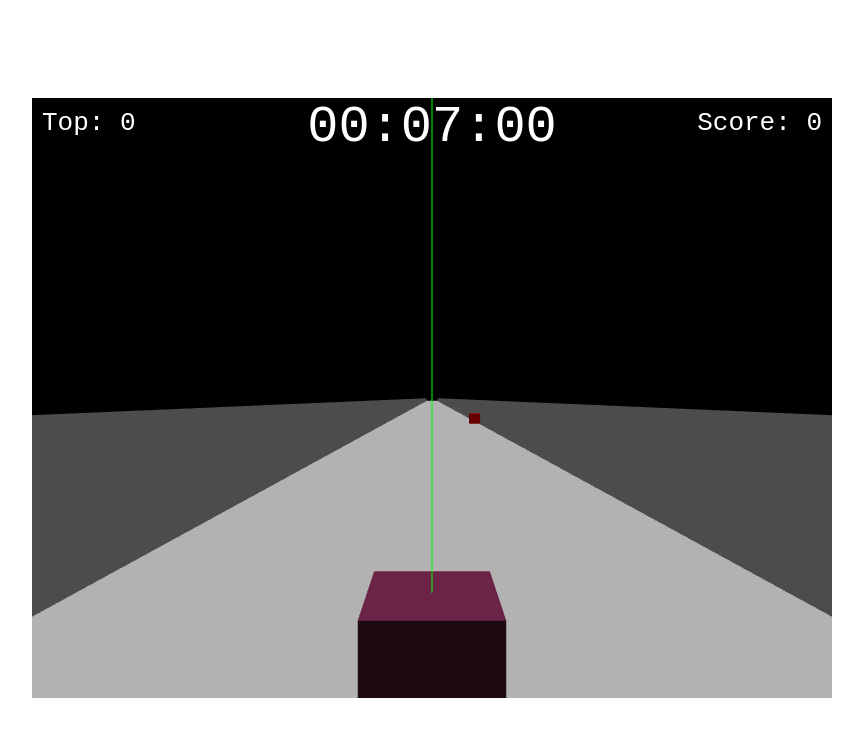
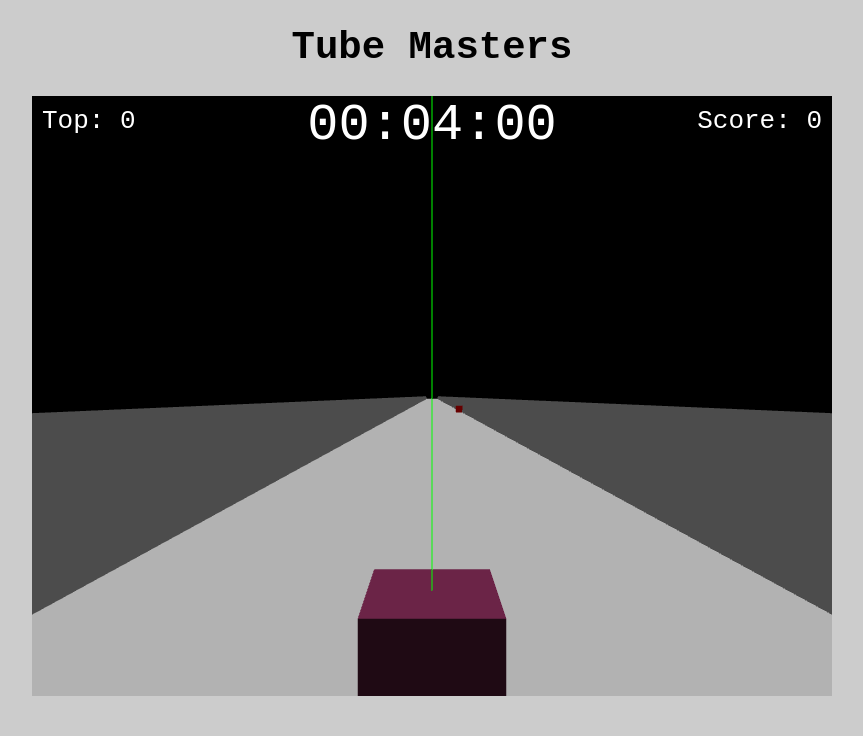
Before and after one commit to zackurben/js13k-2019, a website built with webpack: page index.html in a window 1280 px wide. Shown: the whole page, without its empty margins (208-1071 px from the left). Built offline with nearby package versions, Linux system fonts and the light colour scheme; animation ran at ten frames a second.

Commit message:
Fixing display page.

```diff
--- a/index.html
+++ b/index.html
@@ -2,7 +2,10 @@
 <html>
   <head></head>
   <body>
+    <h1>Tube Masters</h1>
+
     <div class="container">
+      <div class="game">
         <canvas width="800" height="600"></canvas>
         <div id="debug" class="hide"></div>
         <div id="stats">
@@ -17,5 +20,6 @@
           </button>
         </div>
       </div>
+    </div>
   </body>
 </html>
--- a/main.css
+++ b/main.css
@@ -4,13 +4,24 @@
 
 body {
   margin: 0;
+  height: 100vh;
+  background-color: #ccc;
   display: flex;
-  justify-content: center;
-  height: 100vh;
+  flex: 1 1 auto;
+  flex-direction: column
+}
+
+h1 {
+  text-align: center;
+  font-size: 3em;
 }
 
 .container {
-  align-self: center;
+  display: flex;
+  justify-content: center;
+}
+
+.game {
   position: absolute;
 }
 
```
Lines whose indentation alone changed are shown as unchanged.
